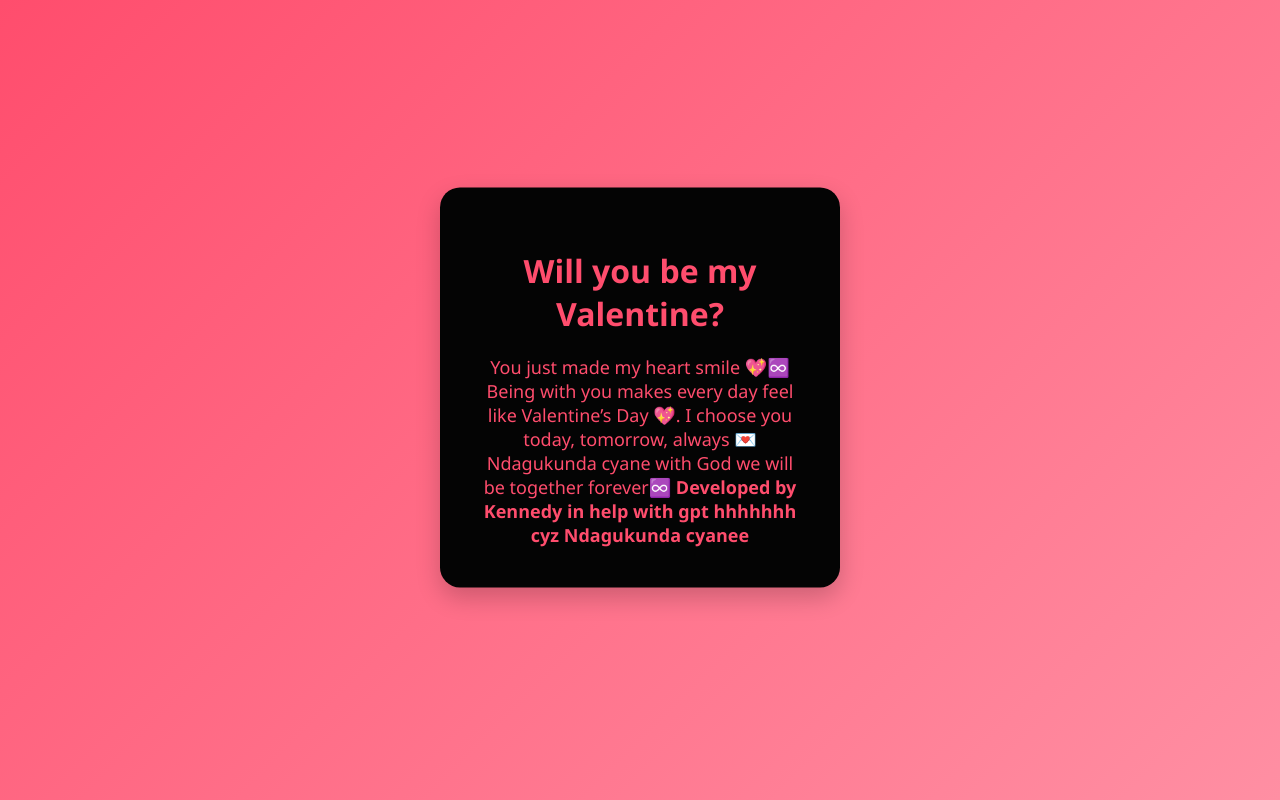
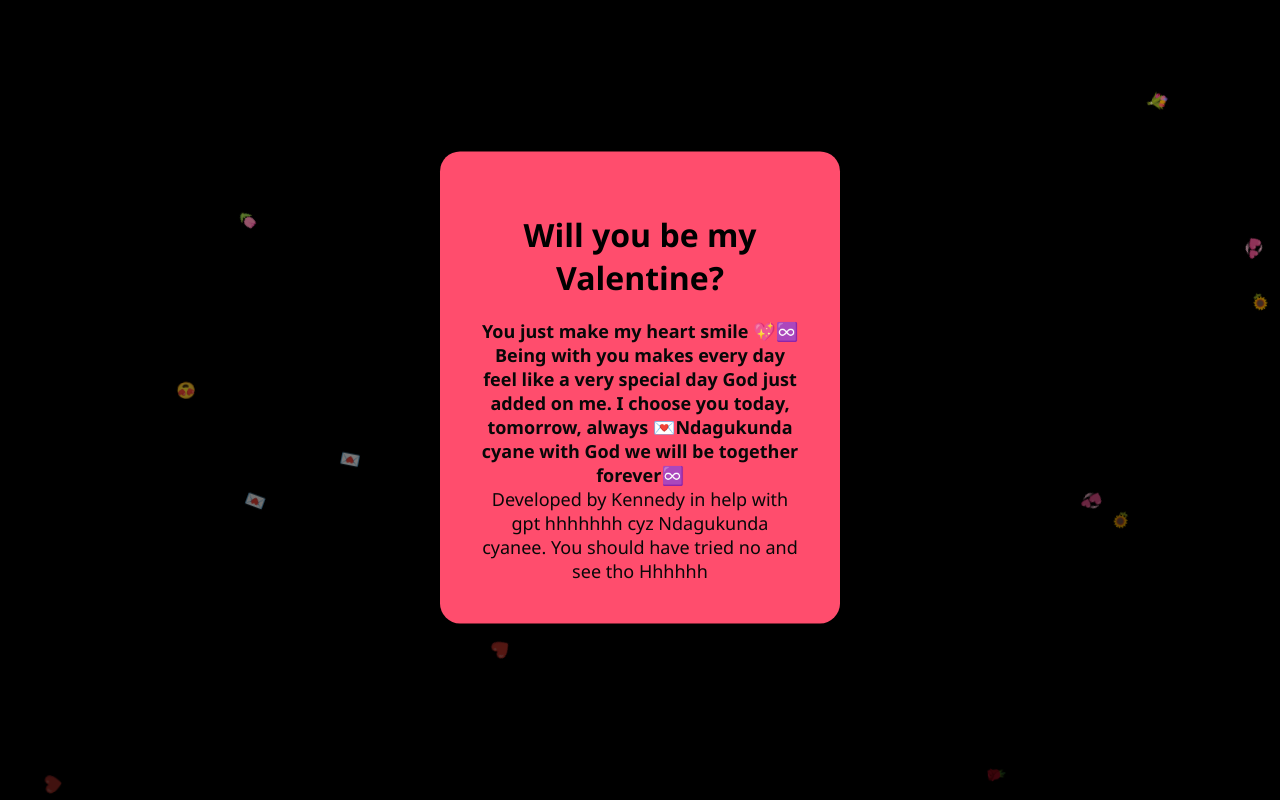
Before and after one commit to jkenn56/var, a plain HTML site: page index.html in a window 1280 px wide. Both pictures are taken after a click on the button "Yes". Drawn offline with Linux system fonts and the light colour scheme.

Commit message:
more lol

```diff
--- a/index.html
+++ b/index.html
@@ -6,12 +6,13 @@
     <style>
         body {
             height: 100vh;
-            background: linear-gradient(135deg, #ff4d6d, #ff8fa3);
+            background: #000000;
             display: flex;
             justify-content: center;
             align-items: center;
             font-family: 'Segoe UI', sans-serif;
             margin: 0;
+            overflow: hidden;
         }
 
         @keyframes float {
@@ -20,8 +21,27 @@
             100% { transform: translateY(0px); }
         }
 
+        @keyframes fly {
+            0% {
+                opacity: 1;
+                transform: translateY(-100vh) translateX(0) rotate(0deg);
+            }
+            100% {
+                opacity: 0;
+                transform: translateY(100vh) translateX(0) rotate(360deg);
+            }
+        }
+
+        .emoji {
+            position: fixed;
+            font-size: 1rem;
+            pointer-events: none;
+            animation: fly linear infinite;
+            z-index: 1;
+        }
+
         .container {
-            background: rgb(4, 4, 4);
+            background: #ff4d6d;
             padding: 40px;
             border-radius: 20px;
             text-align: center;
@@ -29,10 +49,11 @@
             box-shadow: 0 10px 25px rgba(0,0,0,0.2);
             position: relative;
             animation: float 3s ease-in-out infinite;
+            z-index: 10;
         }
 
         h1 {
-            color: #ff4d6d;
+            color: #000000;
             margin-bottom: 20px;
         }
 
@@ -46,12 +67,12 @@
         }
 
         #yesBtn {
-            background-color: #ff4d6d;
+            background-color: #1ee18d;
             color: white;
         }
 
         #noBtn {
-            background-color: #adb5bd;
+            background-color: #5b0101;
             color: white;
             position: absolute;
         }
@@ -59,7 +80,7 @@
         #message {
             margin-top: 20px;
             font-size: 18px;
-            color: #ff4d6d;
+            color: #080808;
             display: none;
         }
     </style>
@@ -73,14 +94,14 @@
         <button id="noBtn">No </button>
 
         <div id="message">
-            You just made my heart smile <strong>💖♾️</strong>
-            Being with you makes every day feel like Valentine’s Day 💖.
+            <strong>You just make my heart smile 💖♾️
+            Being with you makes every day feel like a very special day God just added on me.
             I choose you today, tomorrow, always
-            💌Ndagukunda cyane with God we will be together forever♾️
-            <strong><b>Developed by Kennedy in help with gpt hhhhhhh cyz Ndagukunda cyanee</b></strong>
+            💌Ndagukunda cyane with God we will be together forever♾️</strong>
+            <BR>Developed by Kennedy in help with gpt hhhhhhh cyz Ndagukunda cyanee. You should have tried no and see tho Hhhhhh
         </div>
     </div>
-
+    <div id="emojis-container"></div>
     <script>
         const noBtn = document.getElementById("noBtn");
         const yesBtn = document.getElementById("yesBtn");
@@ -103,6 +124,24 @@
             yesBtn.style.display = "none";
             noBtn.style.display = "none";
         });
+
+        // Create flying emojis
+        function createFlyingEmoji() {
+            const emojis = ['❤️', '😍', '😘', '💌', '💞', '💓', '🌹','🪷','💐','🌻','🌼','🌷'];
+            const randomEmoji = emojis[Math.floor(Math.random() * emojis.length)];
+            const emojiElement = document.createElement('div');
+            emojiElement.className = 'emoji';
+            emojiElement.textContent = randomEmoji;
+            emojiElement.style.left = Math.random() * 100 + 'vw';
+            emojiElement.style.animationDuration = (Math.random() * 3 + 4) + 's';
+            emojiElement.style.animationDelay = '0s';
+            document.getElementById('emojis-container').appendChild(emojiElement);
+
+            setTimeout(() => emojiElement.remove(), 7000);
+        }
+
+
+        setInterval(createFlyingEmoji, 300);
     </script>
 
 </body>
```
